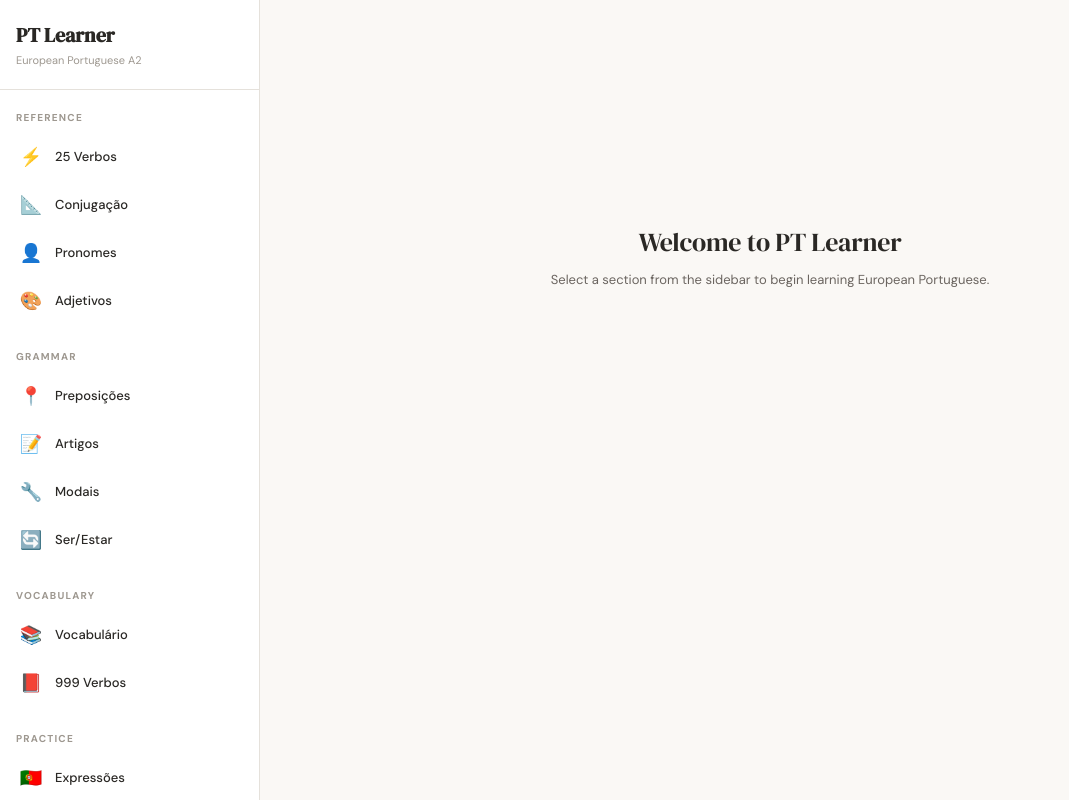
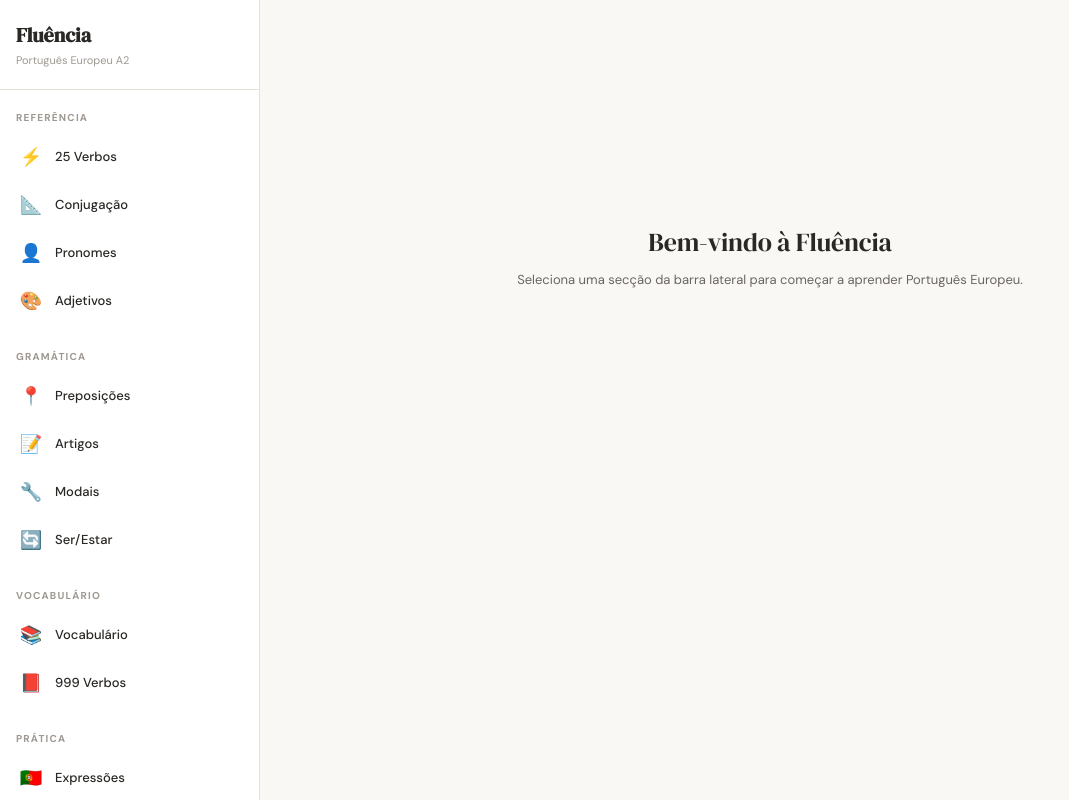
Before and after one commit to barnymurt/ptlearner, a React (Vite) app: page / in a window 1280 px wide. Shown: the whole page, without its empty margins (0-1069 px from the left). Built offline with nearby package versions, Linux system fonts and the light colour scheme.

Commit message:
Rename app to Fluência, sidebar translates to English when EN toggle active

```diff
--- a/src/App.jsx
+++ b/src/App.jsx
@@ -332,25 +332,25 @@ const GLOSSARY_TERMS = [
 ];
 
 const SECTIONS = [
-  { id: 'verbs25', label: '25 Verbos', icon: '⚡' },
-  { id: 'conjugation', label: 'Conjugação', icon: '📐' },
-  { id: 'pronouns', label: 'Pronomes', icon: '👤' },
-  { id: 'adjectives', label: 'Adjetivos', icon: '🎨' },
-  { id: 'prepositions', label: 'Preposições', icon: '📍' },
-  { id: 'articles', label: 'Artigos', icon: '📝' },
-  { id: 'vocabulary', label: 'Vocabulário', icon: '📚' },
-  { id: 'verbos999', label: '999 Verbos', icon: '📕' },
-  { id: 'modals', label: 'Modais', icon: '🔧' },
-  { id: 'idioms', label: 'Expressões', icon: '🇵🇹' },
-  { id: 'falsefriends', label: 'Falsos Amigos', icon: '⚠️' },
-  { id: 'structure', label: 'Frases', icon: '🧱' },
-  { id: 'preterito', label: 'Pretéritos', icon: '⏱️' },
-  { id: 'serestar', label: 'Ser/Estar', icon: '🔄' },
-  { id: 'escrita', label: 'Escrita', icon: '✍️' },
-  { id: 'oral', label: 'Oral', icon: '🗣️' },
-  { id: 'escuta', label: 'Escuta', icon: '🎧' },
-  { id: 'glossary', label: 'Glossário', icon: '📖' },
-  { id: 'progresso', label: 'Progresso', icon: '📊' },
+  { id: 'verbs25', label: '25 Verbos', labelEn: '25 Verbs', icon: '⚡' },
+  { id: 'conjugation', label: 'Conjugação', labelEn: 'Conjugation', icon: '📐' },
+  { id: 'pronouns', label: 'Pronomes', labelEn: 'Pronouns', icon: '👤' },
+  { id: 'adjectives', label: 'Adjetivos', labelEn: 'Adjectives', icon: '🎨' },
+  { id: 'prepositions', label: 'Preposições', labelEn: 'Prepositions', icon: '📍' },
+  { id: 'articles', label: 'Artigos', labelEn: 'Articles', icon: '📝' },
+  { id: 'vocabulary', label: 'Vocabulário', labelEn: 'Vocabulary', icon: '📚' },
+  { id: 'verbos999', label: '999 Verbos', labelEn: '999 Verbs', icon: '📕' },
+  { id: 'modals', label: 'Modais', labelEn: 'Modals', icon: '🔧' },
+  { id: 'idioms', label: 'Expressões', labelEn: 'Expressions', icon: '🇵🇹' },
+  { id: 'falsefriends', label: 'Falsos Amigos', labelEn: 'False Friends', icon: '⚠️' },
+  { id: 'structure', label: 'Frases', labelEn: 'Phrases', icon: '🧱' },
+  { id: 'preterito', label: 'Pretéritos', labelEn: 'Past Tense', icon: '⏱️' },
+  { id: 'serestar', label: 'Ser/Estar', labelEn: 'Ser/Estar', icon: '🔄' },
+  { id: 'escrita', label: 'Escrita', labelEn: 'Writing', icon: '✍️' },
+  { id: 'oral', label: 'Oral', labelEn: 'Speaking', icon: '🗣️' },
+  { id: 'escuta', label: 'Escuta', labelEn: 'Listening', icon: '🎧' },
+  { id: 'glossary', label: 'Glossário', labelEn: 'Glossary', icon: '📖' },
+  { id: 'progresso', label: 'Progresso', labelEn: 'Progress', icon: '📊' },
 ];
 
 // Styles are now in index.css — using CSS class names throughout
@@ -1258,63 +1258,69 @@ window.onunhandledrejection = e => console.error('[Unhandled Promise]', e.reason
 const SECTION_GROUPS = [
   {
     label: 'Reference',
+    labelPt: 'Referência',
     sections: [
-      { id: 'verbs25', label: '25 Verbos', icon: '⚡', desc: 'Essential verbs for A2' },
-      { id: 'conjugation', label: 'Conjugação', icon: '📐', desc: 'Verb conjugation patterns' },
-      { id: 'pronouns', label: 'Pronomes', icon: '👤', desc: 'All Portuguese pronouns' },
-      { id: 'adjectives', label: 'Adjetivos', icon: '🎨', desc: 'Common adjectives' },
+      { id: 'verbs25', label: '25 Verbos', labelEn: '25 Verbs', icon: '⚡', desc: 'Essential verbs for A2' },
+      { id: 'conjugation', label: 'Conjugação', labelEn: 'Conjugation', icon: '📐', desc: 'Verb conjugation patterns' },
+      { id: 'pronouns', label: 'Pronomes', labelEn: 'Pronouns', icon: '👤', desc: 'All Portuguese pronouns' },
+      { id: 'adjectives', label: 'Adjetivos', labelEn: 'Adjectives', icon: '🎨', desc: 'Common adjectives' },
     ],
   },
   {
     label: 'Grammar',
+    labelPt: 'Gramática',
     sections: [
-      { id: 'prepositions', label: 'Preposições', icon: '📍', desc: 'Preposition usage drills' },
-      { id: 'articles', label: 'Artigos', icon: '📝', desc: 'Definite & indefinite articles' },
-      { id: 'modals', label: 'Modais', icon: '🔧', desc: 'Modal verb conjugations' },
-      { id: 'serestar', label: 'Ser/Estar', icon: '🔄', desc: 'Ser vs Estar distinction' },
+      { id: 'prepositions', label: 'Preposições', labelEn: 'Prepositions', icon: '📍', desc: 'Preposition usage drills' },
+      { id: 'articles', label: 'Artigos', labelEn: 'Articles', icon: '📝', desc: 'Definite & indefinite articles' },
+      { id: 'modals', label: 'Modais', labelEn: 'Modals', icon: '🔧', desc: 'Modal verb conjugations' },
+      { id: 'serestar', label: 'Ser/Estar', labelEn: 'Ser/Estar', icon: '🔄', desc: 'Ser vs Estar distinction' },
     ],
   },
   {
     label: 'Vocabulary',
+    labelPt: 'Vocabulário',
     sections: [
-      { id: 'vocabulary', label: 'Vocabulário', icon: '📚', desc: '20 themed vocabulary sets' },
-      { id: 'verbos999', label: '999 Verbos', icon: '📕', desc: 'Complete verb reference' },
+      { id: 'vocabulary', label: 'Vocabulário', labelEn: 'Vocabulary', icon: '📚', desc: '20 themed vocabulary sets' },
+      { id: 'verbos999', label: '999 Verbos', labelEn: '999 Verbs', icon: '📕', desc: 'Complete verb reference' },
     ],
   },
   {
     label: 'Practice',
+    labelPt: 'Prática',
     sections: [
-      { id: 'idioms', label: 'Expressões', icon: '🇵🇹', desc: 'Portuguese idioms & phrases' },
-      { id: 'falsefriends', label: 'Falsos Amigos', icon: '⚠️', desc: 'False friends trap quiz' },
-      { id: 'structure', label: 'Frases', icon: '🧱', desc: 'Sentence structure patterns' },
-      { id: 'preterito', label: 'Pretéritos', icon: '⏱️', desc: 'Perfeito vs Imperfeito drill' },
+      { id: 'idioms', label: 'Expressões', labelEn: 'Expressions', icon: '🇵🇹', desc: 'Portuguese idioms & phrases' },
+      { id: 'falsefriends', label: 'Falsos Amigos', labelEn: 'False Friends', icon: '⚠️', desc: 'False friends trap quiz' },
+      { id: 'structure', label: 'Frases', labelEn: 'Phrases', icon: '🧱', desc: 'Sentence structure patterns' },
+      { id: 'preterito', label: 'Pretéritos', labelEn: 'Past Tense', icon: '⏱️', desc: 'Perfeito vs Imperfeito drill' },
     ],
   },
   {
     label: 'Communication',
+    labelPt: 'Comunicação',
     sections: [
-      { id: 'escrita', label: 'Escrita', icon: '✍️', desc: 'Writing tasks with model answers' },
-      { id: 'oral', label: 'Oral', icon: '🗣️', desc: 'Shadowing dialogues' },
-      { id: 'escuta', label: 'Escuta', icon: '🎧', desc: 'Listening resources' },
+      { id: 'escrita', label: 'Escrita', labelEn: 'Writing', icon: '✍️', desc: 'Writing tasks with model answers' },
+      { id: 'oral', label: 'Oral', labelEn: 'Speaking', icon: '🗣️', desc: 'Shadowing dialogues' },
+      { id: 'escuta', label: 'Escuta', labelEn: 'Listening', icon: '🎧', desc: 'Listening resources' },
     ],
   },
   {
     label: 'Tools',
+    labelPt: 'Ferramentas',
     sections: [
-      { id: 'glossary', label: 'Glossário', icon: '📖', desc: 'Grammar terms in plain English' },
-      { id: 'progresso', label: 'Progresso', icon: '📊', desc: 'Track your learning journey' },
+      { id: 'glossary', label: 'Glossário', labelEn: 'Glossary', icon: '📖', desc: 'Grammar terms in plain English' },
+      { id: 'progresso', label: 'Progresso', labelEn: 'Progress', icon: '📊', desc: 'Track your learning journey' },
     ],
   },
 ];
 
-function Sidebar({ section, onSelect, isOpen, onClose }) {
+function Sidebar({ section, onSelect, isOpen, onClose, showEnglish }) {
   return (
     <aside className={`sidebar ${isOpen ? 'sidebar-open' : ''}`}>
       <div className="sidebar-header">
         <div className="sidebar-header-row">
           <div>
-            <h1 className="sidebar-title">PT Learner</h1>
-            <p className="sidebar-subtitle">European Portuguese A2</p>
+            <h1 className="sidebar-title">Fluência</h1>
+            <p className="sidebar-subtitle">{showEnglish ? 'European Portuguese A2' : 'Português Europeu A2'}</p>
           </div>
           <button className="sidebar-close-btn" onClick={onClose}>✕</button>
         </div>
@@ -1322,16 +1328,16 @@ function Sidebar({ section, onSelect, isOpen, onClose }) {
       <nav className="sidebar-nav">
         {SECTION_GROUPS.map(group => (
           <div key={group.label} className="sidebar-group">
-            <div className="sidebar-group-label">{group.label}</div>
+            <div className="sidebar-group-label">{showEnglish ? group.label : group.labelPt}</div>
             {group.sections.map(s => (
               <button
                 key={s.id}
                 className={`sidebar-item ${section === s.id ? 'active' : ''}`}
-                data-group={group.label.toLowerCase()}
+                data-group={(showEnglish ? group.label : group.labelPt).toLowerCase()}
                 onClick={() => onSelect(s.id)}
               >
                 <span className="sidebar-item-icon">{s.icon}</span>
-                <span className="sidebar-item-label">{s.label}</span>
+                <span className="sidebar-item-label">{showEnglish ? s.labelEn : s.label}</span>
               </button>
             ))}
           </div>
@@ -1385,7 +1391,7 @@ export default function App() {
     <ErrorBoundary>
       <div className="app">
         <style>{`@import url('https://fonts.googleapis.com/css2?family=DM+Serif+Display&family=DM+Sans:wght@400;500;600;700&family=JetBrains+Mono:wght@400;500&display=swap');`}</style>
-        <Sidebar section={section} onSelect={handleSectionSelect} isOpen={sidebarOpen} onClose={() => setSidebarOpen(false)} />
+        <Sidebar section={section} onSelect={handleSectionSelect} isOpen={sidebarOpen} onClose={() => setSidebarOpen(false)} showEnglish={showEnglish} />
         {sidebarOpen && <div className="sidebar-overlay" onClick={() => setSidebarOpen(false)} />}
         <main className="main-content">
           {section && (
@@ -1394,7 +1400,7 @@ export default function App() {
                 <span className="hamburger-icon">{sidebarOpen ? '✕' : '☰'}</span>
               </button>
               <div className="section-nav-title">
-                {SECTIONS.find(s => s.id === section)?.label || section}
+                {showEnglish ? (SECTIONS.find(s => s.id === section)?.labelEn || section) : (SECTIONS.find(s => s.id === section)?.label || section)}
               </div>
               <button className={showEnglish ? 'btn btn-primary' : 'btn btn-ghost'} onClick={() => setShowEnglish(!showEnglish)} style={{ fontSize: '12px', padding: '6px 12px' }}>
                 {showEnglish ? 'Hide English' : 'Show English'}
@@ -1404,8 +1410,8 @@ export default function App() {
           <div className="content">
             {section ? <SectionComp showEnglish={showEnglish} /> : (
               <div className="welcome-screen">
-                <h2 className="sec-title">Welcome to PT Learner</h2>
-                <p className="sec-desc">Select a section from the sidebar to begin learning European Portuguese.</p>
+                <h2 className="sec-title">{showEnglish ? 'Welcome to Fluência' : 'Bem-vindo à Fluência'}</h2>
+                <p className="sec-desc">{showEnglish ? 'Select a section from the sidebar to begin learning European Portuguese.' : 'Seleciona uma secção da barra lateral para começar a aprender Português Europeu.'}</p>
               </div>
             )}
           </div>
```
